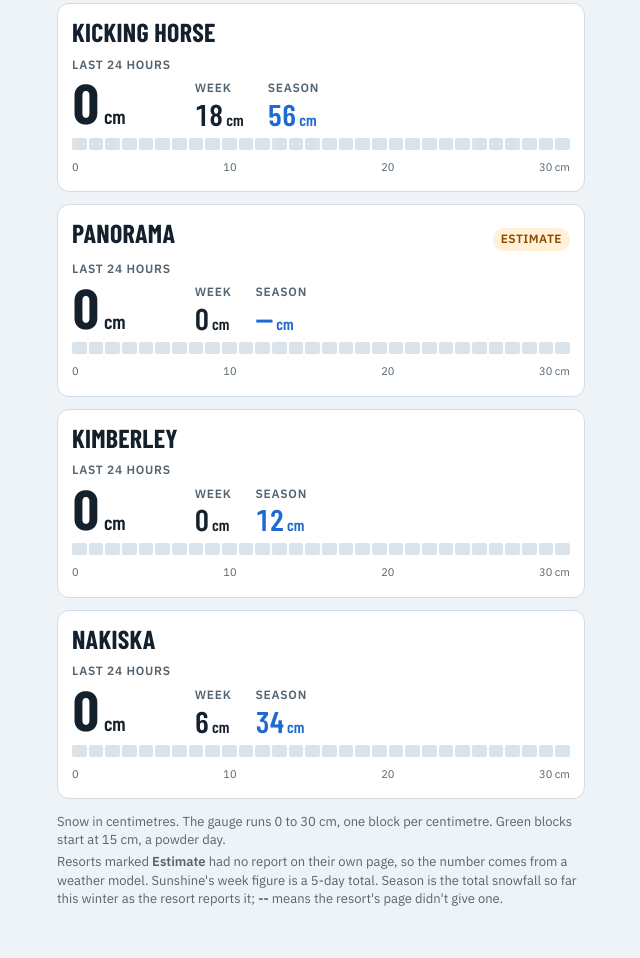
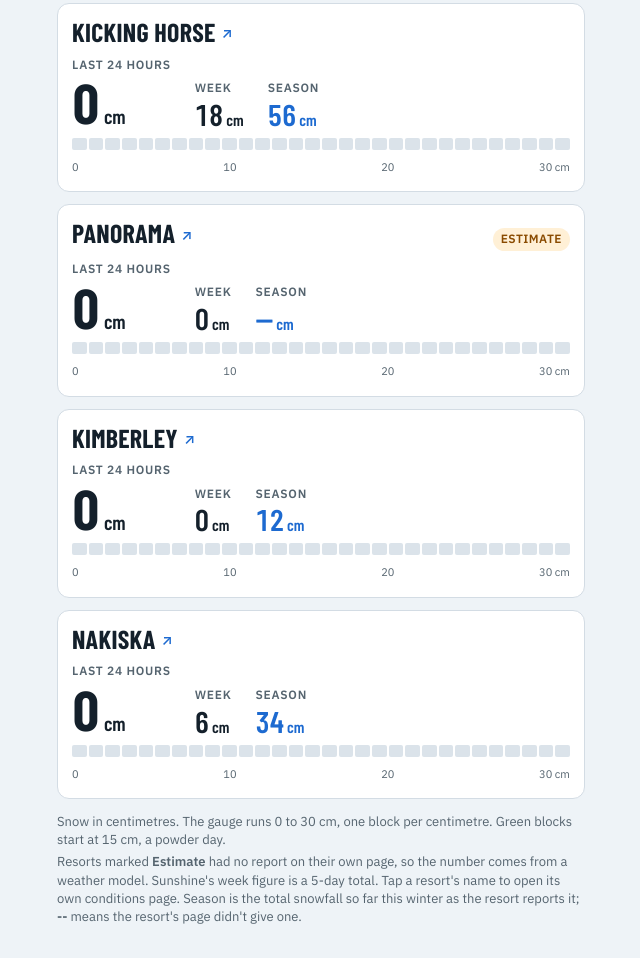
Before and after one commit to frontierskis/powder, a plain HTML site: page index.html in a window 1280 px wide. Shown: the part 1381-2339 px from the top of the page, without its empty margins (319-959 px from the left). Drawn offline with nearby package versions, Linux system fonts and the light colour scheme.

Commit message:
index.html

```diff
--- a/index.html
+++ b/index.html
@@ -71,6 +71,9 @@ ul.list { list-style: none; margin: 0; padding: 0; display: flex; flex-direction
 .card.powder { border: 2px solid var(--good); }
 .top { display: flex; align-items: baseline; justify-content: space-between; gap: 10px; flex-wrap: wrap; }
 .name { font-family: var(--display); font-weight: 700; font-size: 26px; line-height: 1.1; text-transform: uppercase; letter-spacing: .01em; min-width: 0; }
+.name a { color: inherit; text-decoration: none; border-bottom: 2px solid transparent; }
+.name a:hover, .name a:focus-visible { border-bottom-color: var(--accent); }
+.name a .go { font-family: var(--sans); font-size: .55em; font-weight: 600; color: var(--accent); margin-left: 6px; vertical-align: .25em; }
 .tags { display: flex; gap: 6px; flex-wrap: wrap; }
 .tag { font-size: 12px; font-weight: 600; letter-spacing: .04em; text-transform: uppercase; padding: 3px 8px; border-radius: 999px; }
 .tag.pow { background: var(--good-bg); color: var(--good); }
@@ -120,7 +123,7 @@ ul.list { list-style: none; margin: 0; padding: 0; display: flex; flex-direction
 
   <div class="foot">
     <div>Snow in centimetres. The gauge runs 0 to 30 cm, one block per centimetre. Green blocks start at 15 cm, a powder day.</div>
-    <div>Resorts marked <b>Estimate</b> had no report on their own page, so the number comes from a weather model. Sunshine's week figure is a 5-day total. Season is the total snowfall so far this winter as the resort reports it; <b>--</b> means the resort's page didn't give one.</div>
+    <div>Resorts marked <b>Estimate</b> had no report on their own page, so the number comes from a weather model. Sunshine's week figure is a 5-day total. Tap a resort's name to open its own conditions page. Season is the total snowfall so far this winter as the resort reports it; <b>--</b> means the resort's page didn't give one.</div>
   </div>
 </main>
 
@@ -133,6 +136,18 @@ ul.list { list-style: none; margin: 0; padding: 0; display: flex; flex-direction
   var btnSnow = document.getElementById('sortSnow');
   var btnOrder = document.getElementById('sortOrder');
   var data = null;
+  // Each resort's own conditions page. The name on a card links here.
+  var LINKS = {
+    'Norquay': 'https://banffnorquay.com/conditions/',
+    'Sunshine': 'https://www.skibanff.com/the-mountain/mountain-report/current-conditions',
+    'Lake Louise': 'https://www.skilouise.com/snow-conditions/',
+    'Castle': 'https://www.skicastle.ca/snowreport/',
+    'Kicking Horse': 'https://kickinghorseresort.com/conditions/snow-report/',
+    'Panorama': 'https://www.panoramaresort.com/panorama-today/daily-snow-report',
+    'Kimberley': 'https://skikimberley.com/conditions/snow-report/',
+    'Fernie': 'https://skifernie.com/conditions/snow-report/',
+    'Nakiska': 'https://skinakiska.com/conditions/snow-report/'
+  };
   var sortMode = 'snow';
 
   try { var saved = localStorage.getItem('snowSort'); if (saved === 'order' || saved === 'snow') sortMode = saved; } catch (e) {}
@@ -164,7 +179,20 @@ ul.list { list-style: none; margin: 0; padding: 0; display: flex; flex-direction
     var li = el('li', 'card' + (powder ? ' powder' : ''));
 
     var top = el('div', 'top');
-    top.appendChild(el('div', 'name', r.name));
+    var nm = el('div', 'name');
+    var href = LINKS[r.name];
+    if (href) {
+      var link = el('a', '', r.name);
+      link.href = href;
+      link.target = '_blank';
+      link.rel = 'noopener noreferrer';
+      link.setAttribute('aria-label', r.name + ' conditions page (opens in a new tab)');
+      link.appendChild(el('span', 'go', '\u2197'));
+      nm.appendChild(link);
+    } else {
+      nm.textContent = r.name;
+    }
+    top.appendChild(nm);
     var tags = el('div', 'tags');
     if (powder) tags.appendChild(el('span', 'tag pow', 'Powder day'));
     if (est) tags.appendChild(el('span', 'tag est', 'Estimate'));
```
